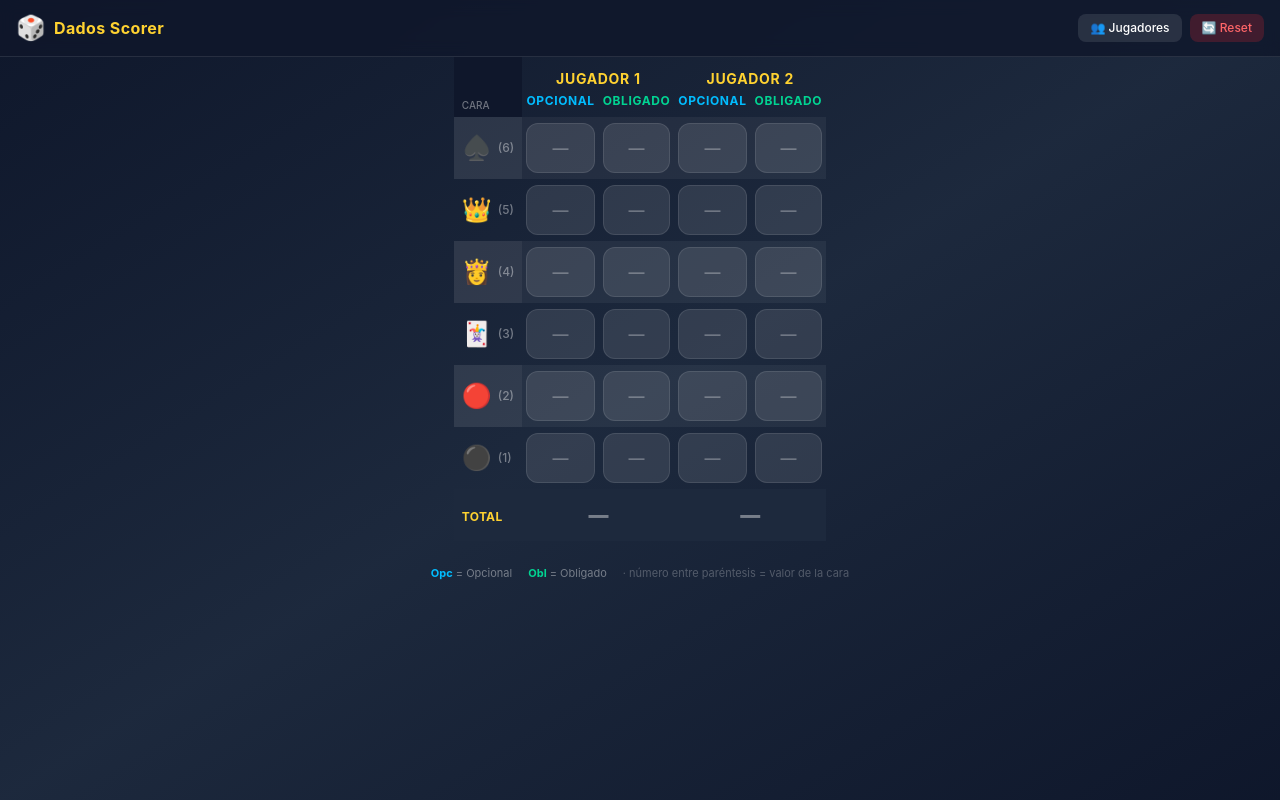
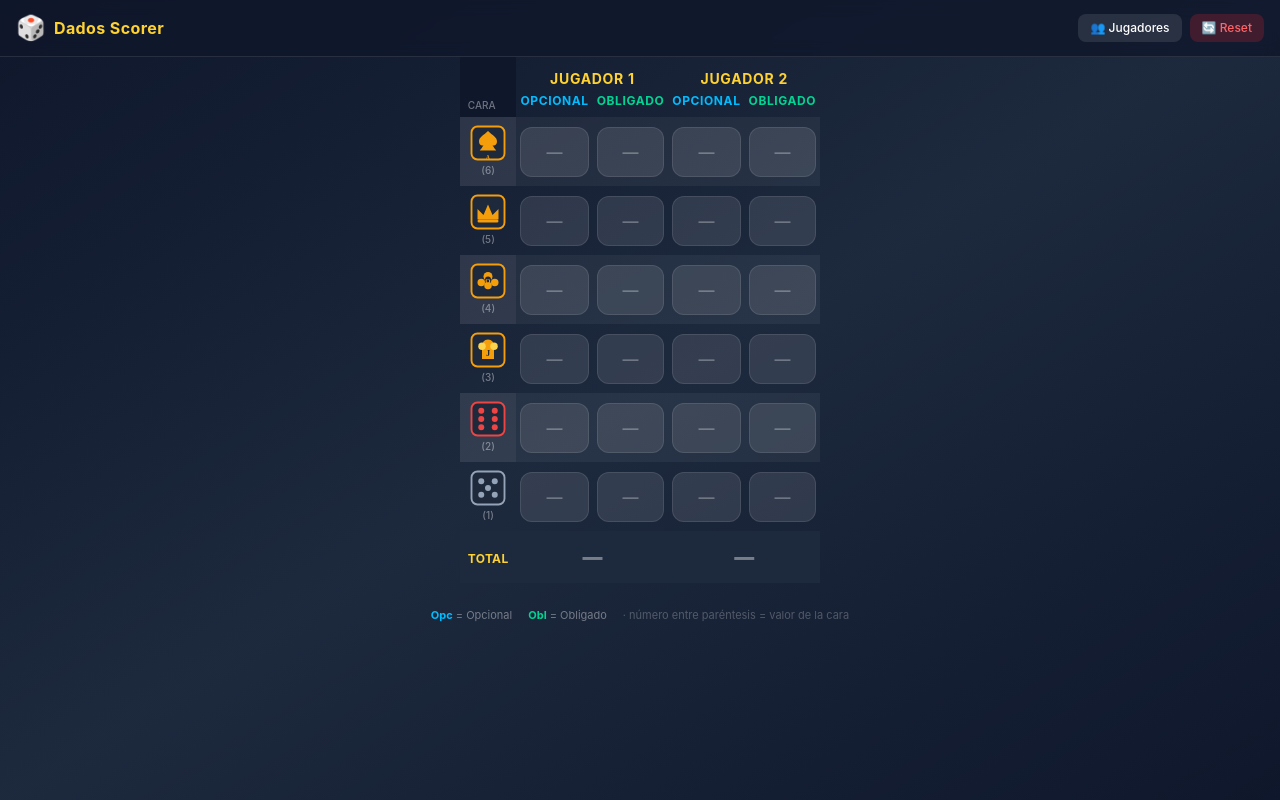
Before and after one commit to josico-dev/dados-scorer, a React (Vite) app: page / in a window 1280 px wide. Built offline with nearby package versions, Linux system fonts and the light colour scheme.

Commit message:
feat: custom SVG dice icons per face (As/K/Q/J/6red/5black)

```diff
--- a/src/App.jsx
+++ b/src/App.jsx
@@ -5,12 +5,12 @@ import { useState } from 'react'
 const DEFAULT_PLAYERS = ['Jugador 1', 'Jugador 2']
 
 const ROWS = [
-  { id: 'as', label: 'AS', symbol: '♠️', value: 6 },
-  { id: 'k',  label: 'K',  symbol: '👑', value: 5 },
-  { id: 'q',  label: 'Q',  symbol: '👸', value: 4 },
-  { id: 'j',  label: 'J',  symbol: '🃏', value: 3 },
-  { id: 'vi', label: 'VI', symbol: '🔴', value: 2 },
-  { id: 'v',  label: 'V',  symbol: '⚫', value: 1 },
+  { id: 'as', label: 'AS', value: 6 },
+  { id: 'k',  label: 'K',  value: 5 },
+  { id: 'q',  label: 'Q',  value: 4 },
+  { id: 'j',  label: 'J',  value: 3 },
+  { id: 'vi', label: 'VI', value: 2 },
+  { id: 'v',  label: 'V',  value: 1 },
 ]
 
 const SUBTYPES = ['Opc', 'Obl']   // Opcional, Obligado
@@ -34,6 +34,96 @@ function playerTotal(scores, pi) {
     const obl = parseFloat(scores[pi]?.[r.id]?.Obl) || 0
     return acc + (opc + obl) * r.value
   }, 0)
+}
+
+// ─── Dice SVG Icons ────────────────────────────────────────────────────────
+
+function DiceAs() {
+  return (
+    <svg viewBox="0 0 48 48" className="w-9 h-9" fill="none" xmlns="http://www.w3.org/2000/svg">
+      <rect x="2" y="2" width="44" height="44" rx="8" fill="#1e293b" stroke="#f59e0b" strokeWidth="2.5"/>
+      {/* Spade */}
+      <path d="M24 8 C18 14 12 16 12 22 C12 26 15 28 18 27 C16 30 15 32 13 34 H35 C33 32 32 30 30 27 C33 28 36 26 36 22 C36 16 30 14 24 8Z" fill="#f59e0b"/>
+      <text x="24" y="45" textAnchor="middle" fontSize="7" fill="#f59e0b" fontWeight="bold" fontFamily="serif">A</text>
+    </svg>
+  )
+}
+
+function DiceK() {
+  return (
+    <svg viewBox="0 0 48 48" className="w-9 h-9" fill="none" xmlns="http://www.w3.org/2000/svg">
+      <rect x="2" y="2" width="44" height="44" rx="8" fill="#1e293b" stroke="#f59e0b" strokeWidth="2.5"/>
+      {/* Crown */}
+      <path d="M10 34 L10 20 L18 28 L24 14 L30 28 L38 20 L38 34 Z" fill="#f59e0b"/>
+      <rect x="10" y="34" width="28" height="4" rx="2" fill="#f59e0b"/>
+    </svg>
+  )
+}
+
+function DiceQ() {
+  return (
+    <svg viewBox="0 0 48 48" className="w-9 h-9" fill="none" xmlns="http://www.w3.org/2000/svg">
+      <rect x="2" y="2" width="44" height="44" rx="8" fill="#1e293b" stroke="#f59e0b" strokeWidth="2.5"/>
+      {/* Flower / Queen symbol */}
+      <circle cx="24" cy="18" r="6" fill="#f59e0b"/>
+      <circle cx="15" cy="26" r="5" fill="#f59e0b"/>
+      <circle cx="33" cy="26" r="5" fill="#f59e0b"/>
+      <circle cx="24" cy="30" r="5" fill="#f59e0b"/>
+      <circle cx="24" cy="22" r="4" fill="#1e293b"/>
+      <text x="24" y="27" textAnchor="middle" fontSize="9" fill="#f59e0b" fontWeight="bold" fontFamily="serif">Q</text>
+    </svg>
+  )
+}
+
+function DiceJ() {
+  return (
+    <svg viewBox="0 0 48 48" className="w-9 h-9" fill="none" xmlns="http://www.w3.org/2000/svg">
+      <rect x="2" y="2" width="44" height="44" rx="8" fill="#1e293b" stroke="#f59e0b" strokeWidth="2.5"/>
+      {/* Jester hat */}
+      <path d="M16 36 L16 20 Q16 10 24 10 Q32 10 32 20 L32 36 Z" fill="#f59e0b"/>
+      <circle cx="16" cy="19" r="5" fill="#fcd34d"/>
+      <circle cx="32" cy="19" r="5" fill="#fcd34d"/>
+      <text x="24" y="32" textAnchor="middle" fontSize="11" fill="#1e293b" fontWeight="bold" fontFamily="serif">J</text>
+    </svg>
+  )
+}
+
+function DiceSix() {
+  // 6 puntos rojos
+  return (
+    <svg viewBox="0 0 48 48" className="w-9 h-9" fill="none" xmlns="http://www.w3.org/2000/svg">
+      <rect x="2" y="2" width="44" height="44" rx="8" fill="#1e293b" stroke="#ef4444" strokeWidth="2.5"/>
+      <circle cx="15" cy="13" r="4" fill="#ef4444"/>
+      <circle cx="33" cy="13" r="4" fill="#ef4444"/>
+      <circle cx="15" cy="24" r="4" fill="#ef4444"/>
+      <circle cx="33" cy="24" r="4" fill="#ef4444"/>
+      <circle cx="15" cy="35" r="4" fill="#ef4444"/>
+      <circle cx="33" cy="35" r="4" fill="#ef4444"/>
+    </svg>
+  )
+}
+
+function DiceFive() {
+  // 5 puntos negros (gris oscuro sobre fondo oscuro)
+  return (
+    <svg viewBox="0 0 48 48" className="w-9 h-9" fill="none" xmlns="http://www.w3.org/2000/svg">
+      <rect x="2" y="2" width="44" height="44" rx="8" fill="#1e293b" stroke="#94a3b8" strokeWidth="2.5"/>
+      <circle cx="15" cy="15" r="4" fill="#94a3b8"/>
+      <circle cx="33" cy="15" r="4" fill="#94a3b8"/>
+      <circle cx="24" cy="24" r="4" fill="#94a3b8"/>
+      <circle cx="15" cy="33" r="4" fill="#94a3b8"/>
+      <circle cx="33" cy="33" r="4" fill="#94a3b8"/>
+    </svg>
+  )
+}
+
+const ROW_ICONS = {
+  as: <DiceAs />,
+  k:  <DiceK />,
+  q:  <DiceQ />,
+  j:  <DiceJ />,
+  vi: <DiceSix />,
+  v:  <DiceFive />,
 }
 
 // ─── Sub-components ────────────────────────────────────────────────────────
@@ -240,9 +330,9 @@ export default function App() {
                   className={ri % 2 === 0 ? 'bg-white/5' : 'bg-transparent'}>
                 {/* Row label */}
                 <td className="sticky left-0 z-10 bg-inherit px-2 py-2 whitespace-nowrap">
-                  <div className="flex items-center gap-1.5">
-                    <span className="text-2xl leading-none">{row.symbol}</span>
-                  <span className="text-xs text-white/40 font-medium">({row.value})</span>
+                  <div className="flex flex-col items-center gap-0.5">
+                    {ROW_ICONS[row.id]}
+                    <span className="text-[10px] text-white/40 font-medium">({row.value})</span>
                   </div>
                 </td>
 
```
